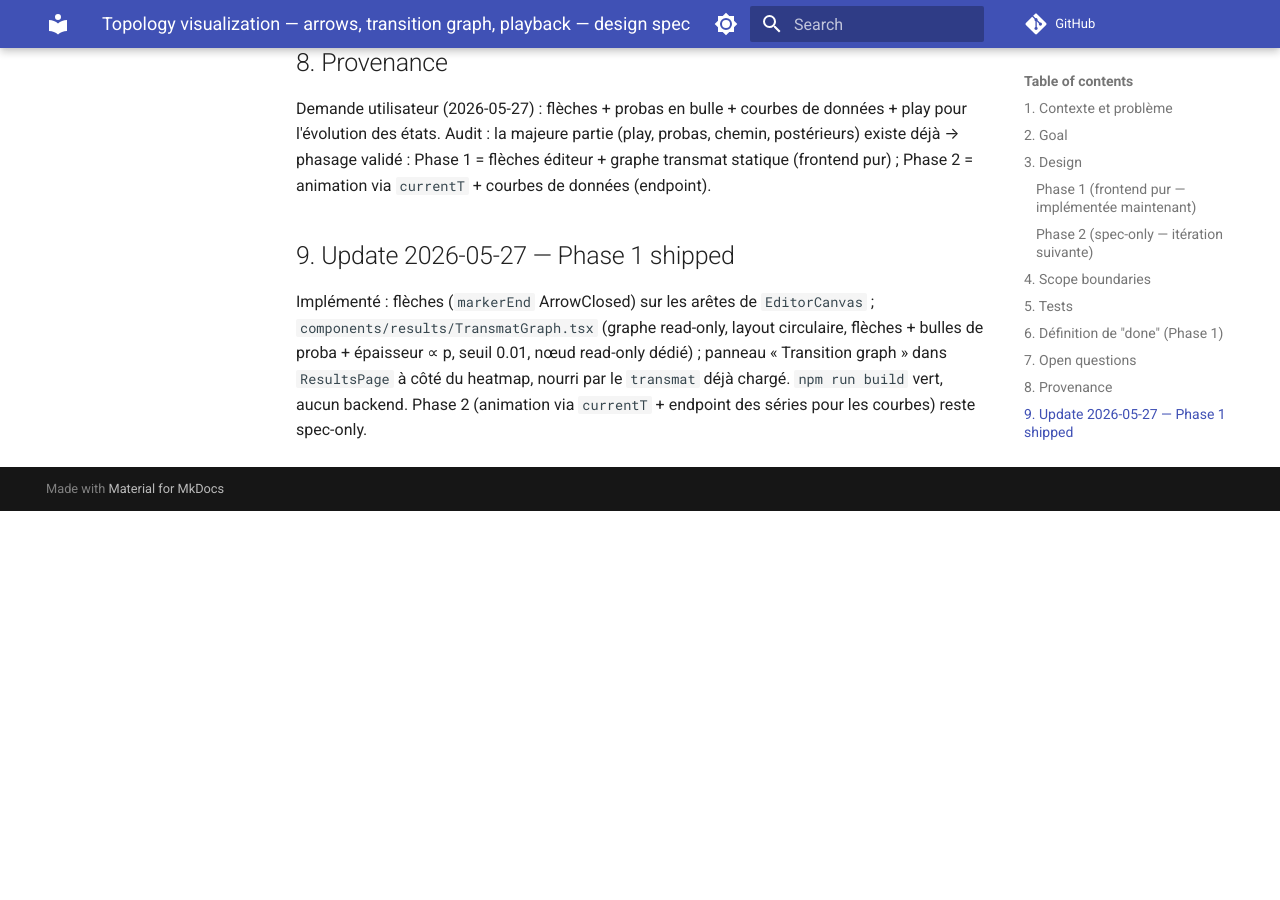
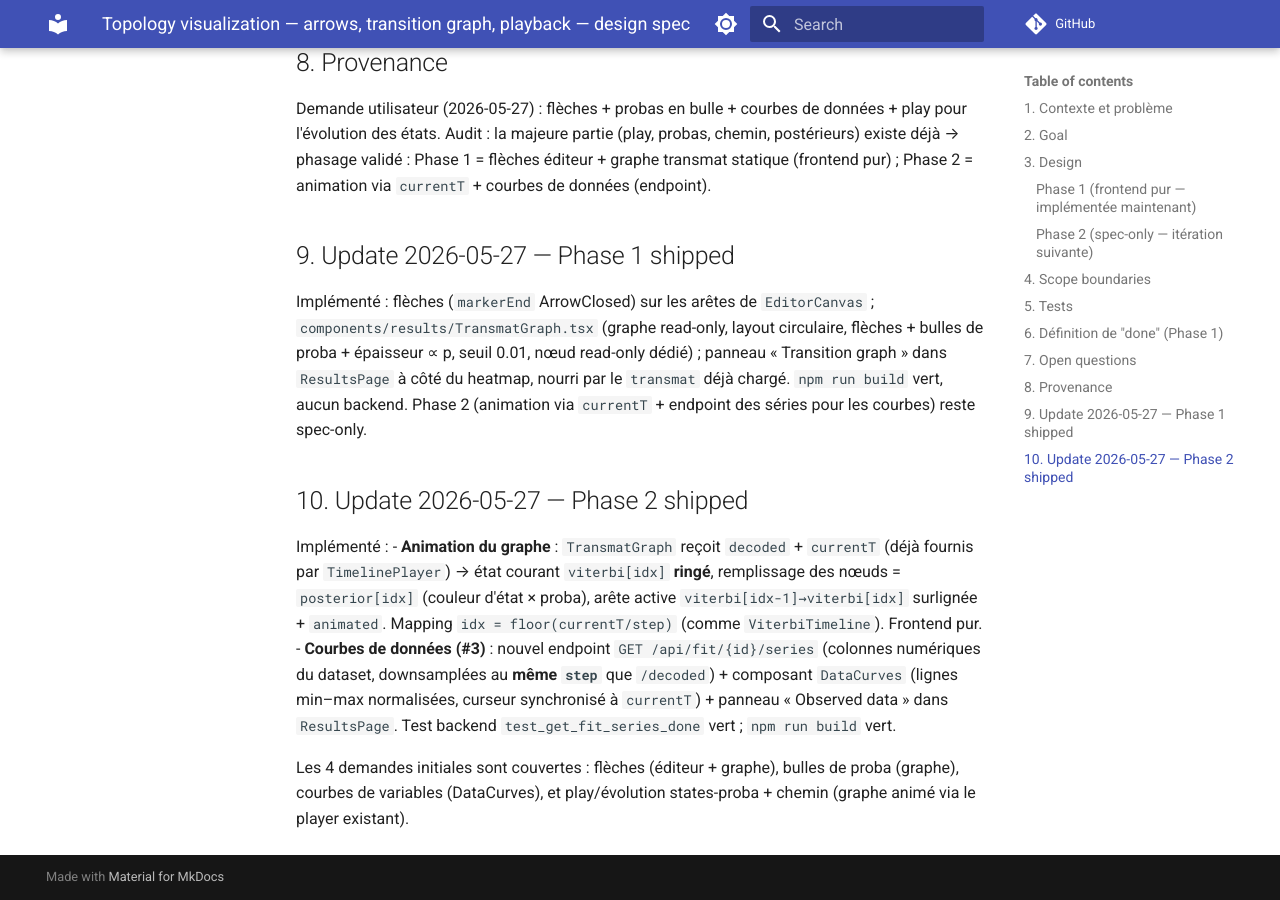
Before and after one commit to RoJLD/HMMstudio, an MkDocs documentation site: the page built from docs/specs/2026-05-27-topology-visualization.md, in a window 1280 px wide and 900 px high, scrolled down 2587 px. Built offline with MkDocs 1.6.1 and Material for MkDocs 9.7.7, drawn with Linux system fonts in a browser that asks for light colours; comment, search, counter and statistics services are not loaded; before the commit the page ends 3098 px from its top, so only the background shows below that.

Commit message:
docs(ui): spec + changelog for topology visualization Phase 2 (shipped)
Co-Authored-By: Claude Opus 4.7 <noreply@anthropic.com>

```diff
--- a/docs/specs/2026-05-27-topology-visualization.md
+++ b/docs/specs/2026-05-27-topology-visualization.md
@@ -123,3 +123,21 @@ flèches + bulles de proba + épaisseur ∝ p, seuil 0.01, nœud read-only dédi
 panneau « Transition graph » dans `ResultsPage` à côté du heatmap, nourri par le
 `transmat` déjà chargé. `npm run build` vert, aucun backend. Phase 2 (animation
 via `currentT` + endpoint des séries pour les courbes) reste spec-only.
+
+## 10. Update 2026-05-27 — Phase 2 shipped
+
+Implémenté :
+- **Animation du graphe** : `TransmatGraph` reçoit `decoded` + `currentT` (déjà
+  fournis par `TimelinePlayer`) → état courant `viterbi[idx]` **ringé**,
+  remplissage des nœuds = `posterior[idx]` (couleur d'état × proba), arête active
+  `viterbi[idx-1]→viterbi[idx]` surlignée + `animated`. Mapping
+  `idx = floor(currentT/step)` (comme `ViterbiTimeline`). Frontend pur.
+- **Courbes de données (#3)** : nouvel endpoint `GET /api/fit/{id}/series`
+  (colonnes numériques du dataset, downsamplées au **même `step`** que `/decoded`)
+  + composant `DataCurves` (lignes min–max normalisées, curseur synchronisé à
+  `currentT`) + panneau « Observed data » dans `ResultsPage`. Test backend
+  `test_get_fit_series_done` vert ; `npm run build` vert.
+
+Les 4 demandes initiales sont couvertes : flèches (éditeur + graphe), bulles de
+proba (graphe), courbes de variables (DataCurves), et play/évolution
+states-proba + chemin (graphe animé via le player existant).
```
Also changed, not shown: CHANGELOG.md (+5 -3 lines).
